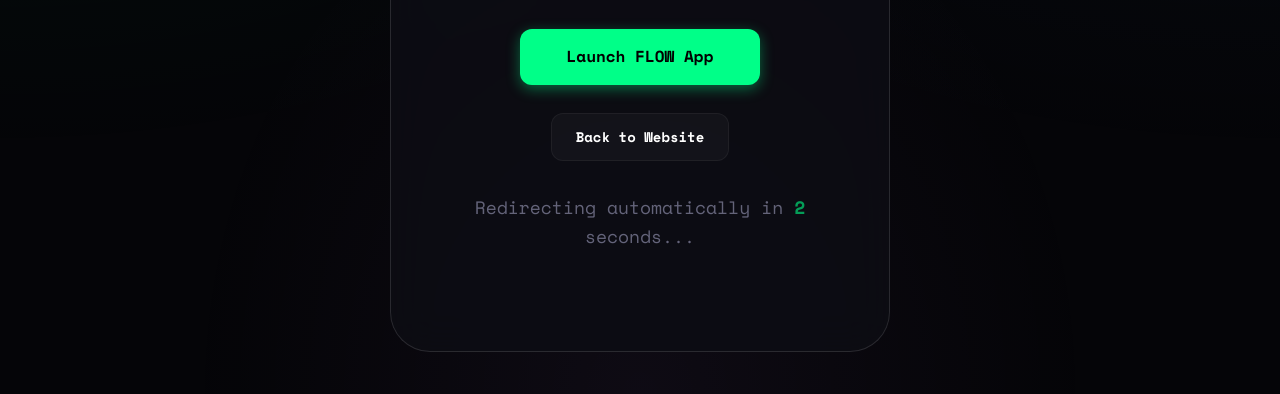
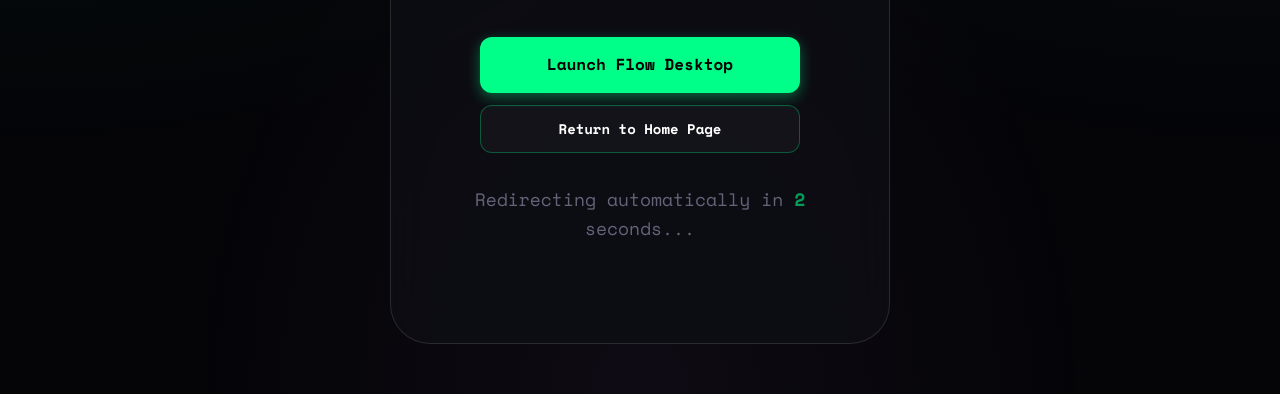
Before and after one commit to N1k0Devv/flow, a plain HTML site: page verify.html in a window 1280 px wide. Shown: the part 406-800 px from the top of the page. Drawn offline with nearby package versions, Linux system fonts and the light colour scheme; files that its build step writes are made by us from their sources.

Commit message:
Add files via upload

```diff
--- a/verify.html
+++ b/verify.html
@@ -94,9 +94,9 @@
           Your account has been successfully confirmed. You're now ready to enter the flow.
         </p>
 
-        <div class="cta-btns">
-            <a href="flow://" class="btn btn-primary btn-lg" id="launch-btn" style="height: 56px; min-width: 240px;">Launch FLOW App</a>
-            <a href="index.html" class="btn btn-ghost" style="margin-top: 12px;">Back to Website</a>
+        <div class="cta-btns" style="display: flex; flex-direction: column; gap: 12px; align-items: center;">
+            <a href="flow://" class="btn btn-primary btn-lg" id="launch-btn" style="height: 56px; width: 100%; max-width: 320px;">Launch Flow Desktop</a>
+            <a href="index.html" class="btn btn-ghost" style="width: 100%; max-width: 320px; border-color: var(--accent-glow);">Return to Home Page</a>
         </div>
 
         <p class="redirect-msg" style="margin-top: 32px; opacity: 0.6;">
```
Also changed, not shown: auth-callback.html (+3 -0 lines), index.html (+1 -0 lines).
